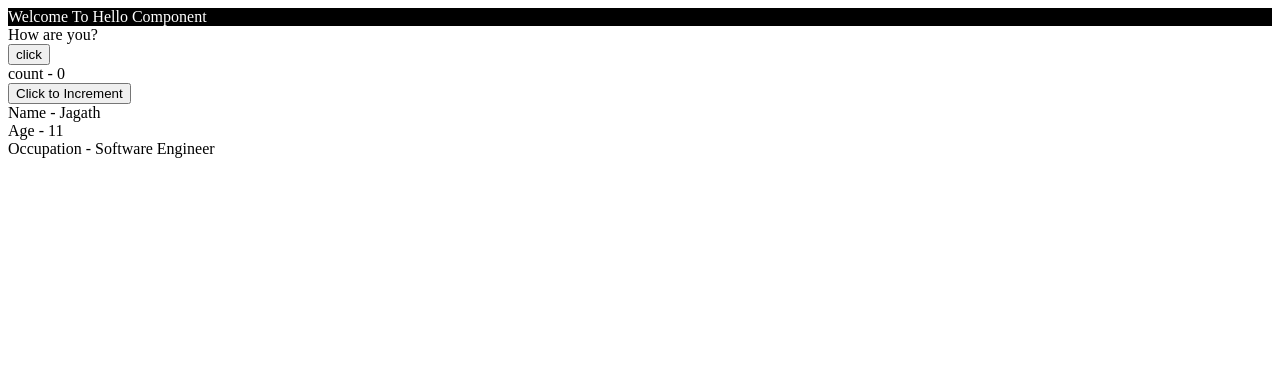
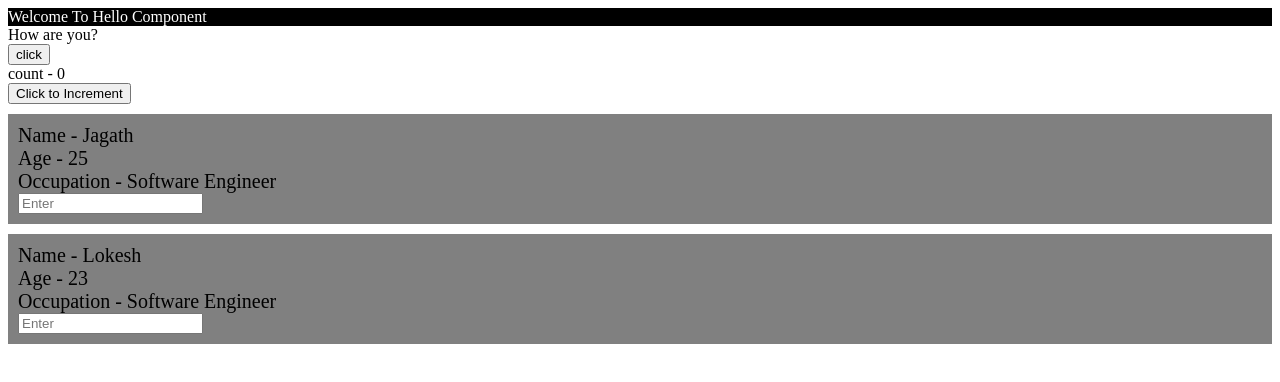
Before and after one commit to nakkajagadeesh12/angular-View-Child, an Angular app: page / in a window 1280 px wide. Shown: the top 382 px of the page. Built offline with nearby package versions, Linux system fonts and the light colour scheme.

Commit message:
5 files modified

```diff
--- a/src/app/hello.component.html
+++ b/src/app/hello.component.html
@@ -4,9 +4,10 @@
   <button (click)="clickHere('red')">click</button>
   <counter></counter>
   <button (click)="incHere()">Click to Increment</button>
-  <profile
-    [name]="'Jagath'"
-    [age]="11"
-    [occupation]="'Software Engineer'"
-  ></profile>
+  <profile [name]="'Jagath'" [age]="25" [occupation]="'Software Engineer'">
+    <input type="text" placeholder="Enter" />
+  </profile>
+  <profile [name]="'Lokesh'" [age]="23" [occupation]="'Software Engineer'">
+    <input type="text" placeholder="Enter" />
+  </profile>
 </div>
--- a/src/app/hello.component.ts
+++ b/src/app/hello.component.ts
@@ -1,6 +1,14 @@
-import { Component, ElementRef, Input, ViewChild } from '@angular/core';
+import {
+  Component,
+  ElementRef,
+  Input,
+  QueryList,
+  ViewChild,
+  ViewChildren,
+} from '@angular/core';
 import { CounterComponent } from './counter.component';
 import { customDirective } from './hello.directive';
+import { ProfileComponent } from './profile.component';
 
 @Component({
   selector: 'hello',
@@ -12,11 +20,13 @@ export class HelloComponent {
   @ViewChild('ref') ref: ElementRef;
   @ViewChild(customDirective) custDire: customDirective;
   @ViewChild(CounterComponent) counterComp: CounterComponent;
+  @ViewChildren(ProfileComponent) profileList: QueryList<ProfileComponent>;
   ngAfterViewInit() {
     console.log(this.ref.nativeElement);
     let ele = this.ref.nativeElement;
     ele.style.background = 'black';
     ele.style.color = 'white';
+    console.log(this.profileList.toArray());
   }
 
   clickHere(col) {
--- a/src/app/profile.component.css
+++ b/src/app/profile.component.css
@@ -0,0 +1,6 @@
+.profile-block {
+  background-color: gray;
+  padding: 10px;
+  margin: 10px 0;
+  font-size: 20px;
+}
--- a/src/app/profile.component.html
+++ b/src/app/profile.component.html
@@ -1,5 +1,6 @@
-<div>
+<div class="profile-block">
   <div>Name - {{ name }}</div>
   <div>Age - {{ age }}</div>
   <div>Occupation - {{ occupation }}</div>
+  <ng-content></ng-content>
 </div>
--- a/src/app/profile.component.ts
+++ b/src/app/profile.component.ts
@@ -9,5 +9,6 @@ export class ProfileComponent {
   @Input() name: string;
   @Input() age: number;
   @Input() occupation: string;
+
   constructor() {}
 }
```
